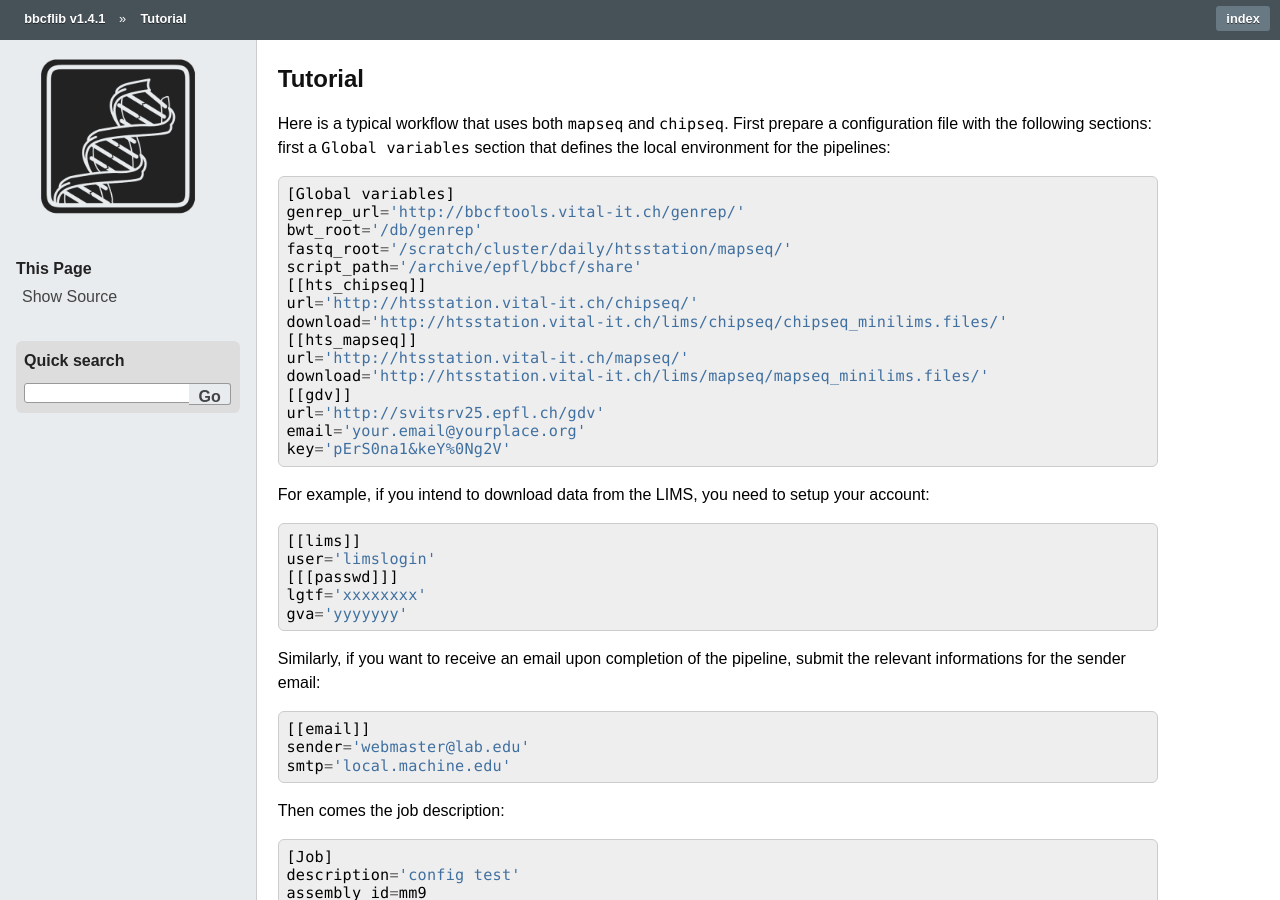
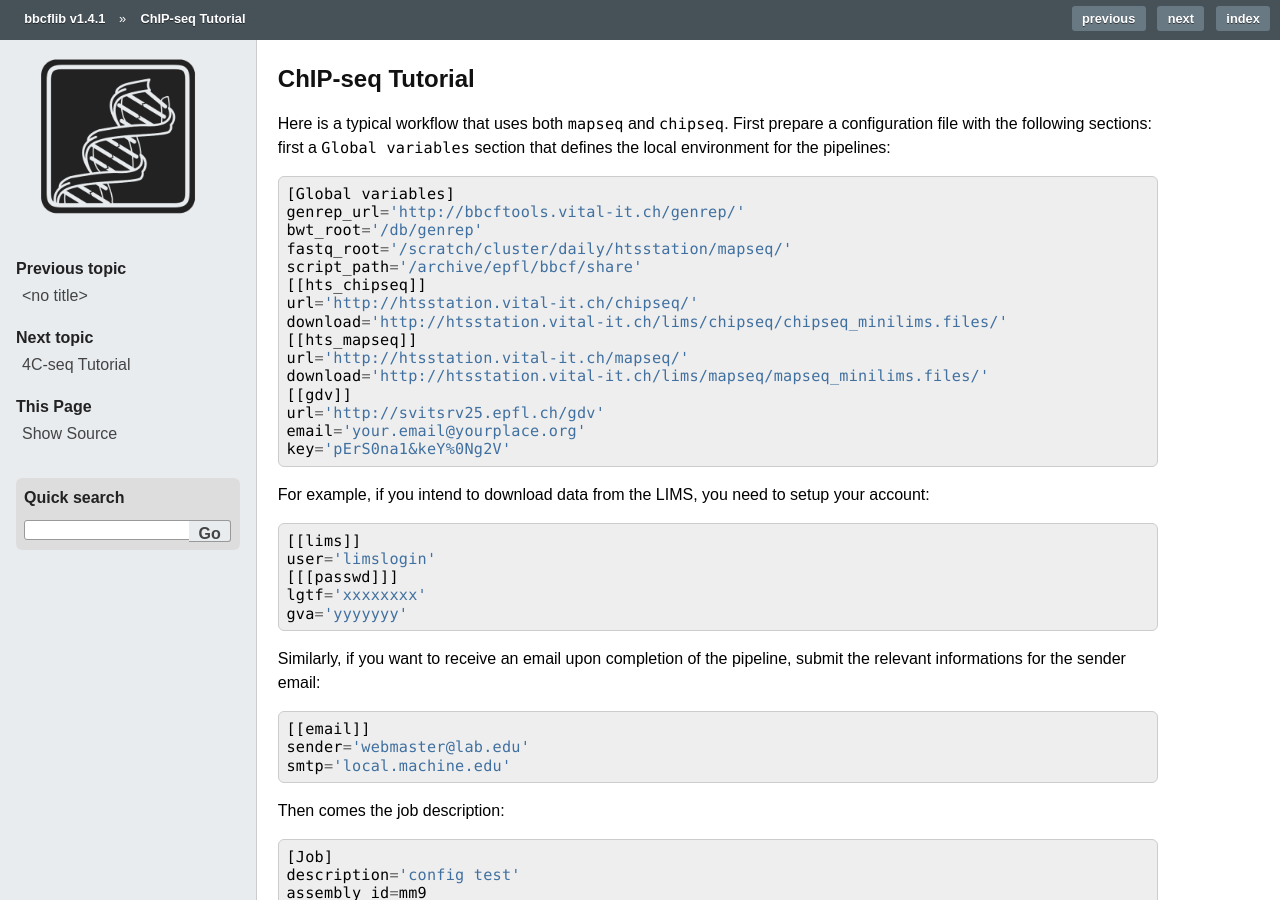
Before and after one commit to bbcf/bbcflib, a Sphinx documentation site: the page built from doc/tutorial_chipseq.rst, in a window 1280 px wide and 900 px high. Built offline with Sphinx 7.4.7, drawn with Linux system fonts in a browser that asks for light colours; formulas are drawn with MathJax 3; pages that are not in the unit, such as notebooks, are missing from menus; some of the changed text lies outside the part shown.

Commit message:
doc consistency

```diff
--- a/doc/bbcflib_mapseq.rst
+++ b/doc/bbcflib_mapseq.rst
@@ -3,5 +3,4 @@
 
     .. autofunction:: bamstats
     .. autofunction:: plot_stats
-    .. autofunction:: wigToBigWig
     .. autofunction:: bam_to_density
--- a/doc/index.rst
+++ b/doc/index.rst
@@ -13,7 +13,8 @@ Table of Contents:
    :maxdepth: 1
 
    bbcflib
-   tutorial
+   tutorial_chipseq
+   tutorial_4cseq
    specification
 
    bbcflib_common
--- a/doc/tutorial_4cseq.rst
+++ b/doc/tutorial_4cseq.rst
@@ -1,5 +1,5 @@
-Tutorial
-========
+4C-seq Tutorial
+===============
 
 Here is a short tutorial showing how you can easily launch a ``4c-seq`` analysis from the interface http://htsstation.vital-it.ch/4cseq/.
 
--- a/doc/tutorial_chipseq.rst
+++ b/doc/tutorial_chipseq.rst
@@ -1,5 +1,5 @@
-Tutorial
-========
+ChIP-seq Tutorial
+=================
 
 Here is a typical workflow that uses both ``mapseq`` and ``chipseq``. First prepare a configuration file with the following sections: first a ``Global variables`` section that defines the local environment for the pipelines::
 
```
